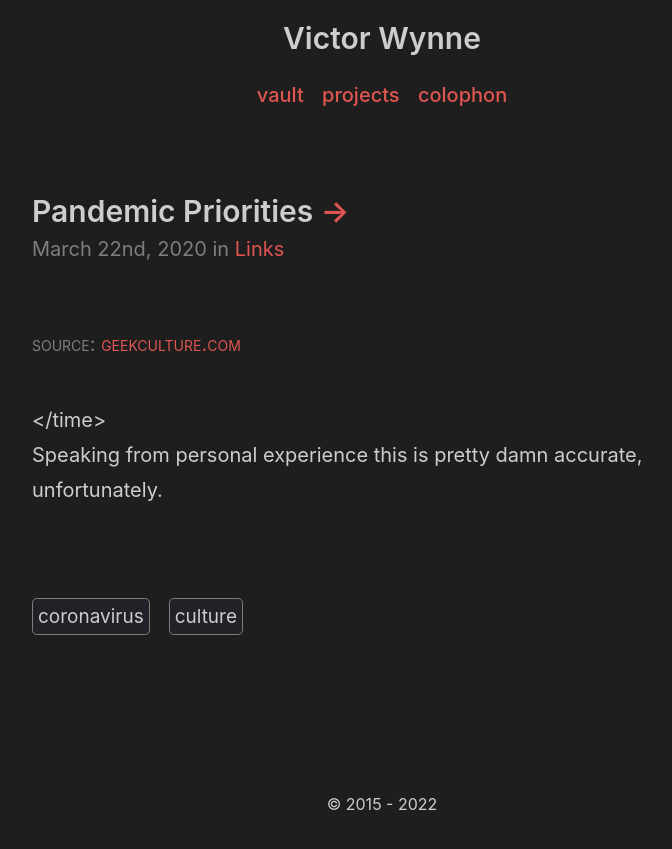
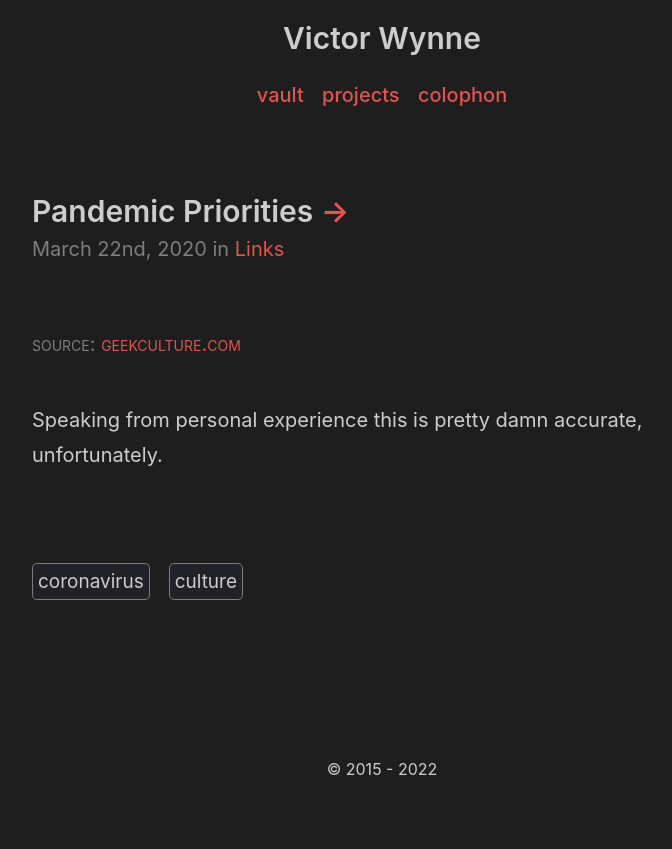
Before and after one commit to wertercatt/tooters, a Jekyll site: the page built from _posts/2020-03-22-pandemic-priorities.md, in a window 1280 px wide. Shown: the top 849 px of the page, without its empty margins (258-930 px from the left). Built offline with Jekyll 4.4.1, drawn with Linux system fonts in a browser that asks for light colours.

Commit message:
Fixed </time>

```diff
--- a/_layouts/post.html
+++ b/_layouts/post.html
@@ -23,7 +23,7 @@ layout: default
   {% endfor %}</time>
   {% if page.link %}<span class="source" role="doc-endnotes">
   source: <a href="{{ page.link }}">{{ page.link | remove:'http://' | remove:'www.' | remove:'https://' | split:'/' | first }}</a>
-  </span></time>{% endif %}
+  </span>{% endif %}
 
   {{ content | smartify }}
 
--- a/_sass/_posts.scss
+++ b/_sass/_posts.scss
@@ -112,7 +112,7 @@ figure {
 }
 
 .source {
-  display: inline-block;
+  display: block;
   margin-bottom: 1.5rem;
   color: #7e7e7e;
 
```
